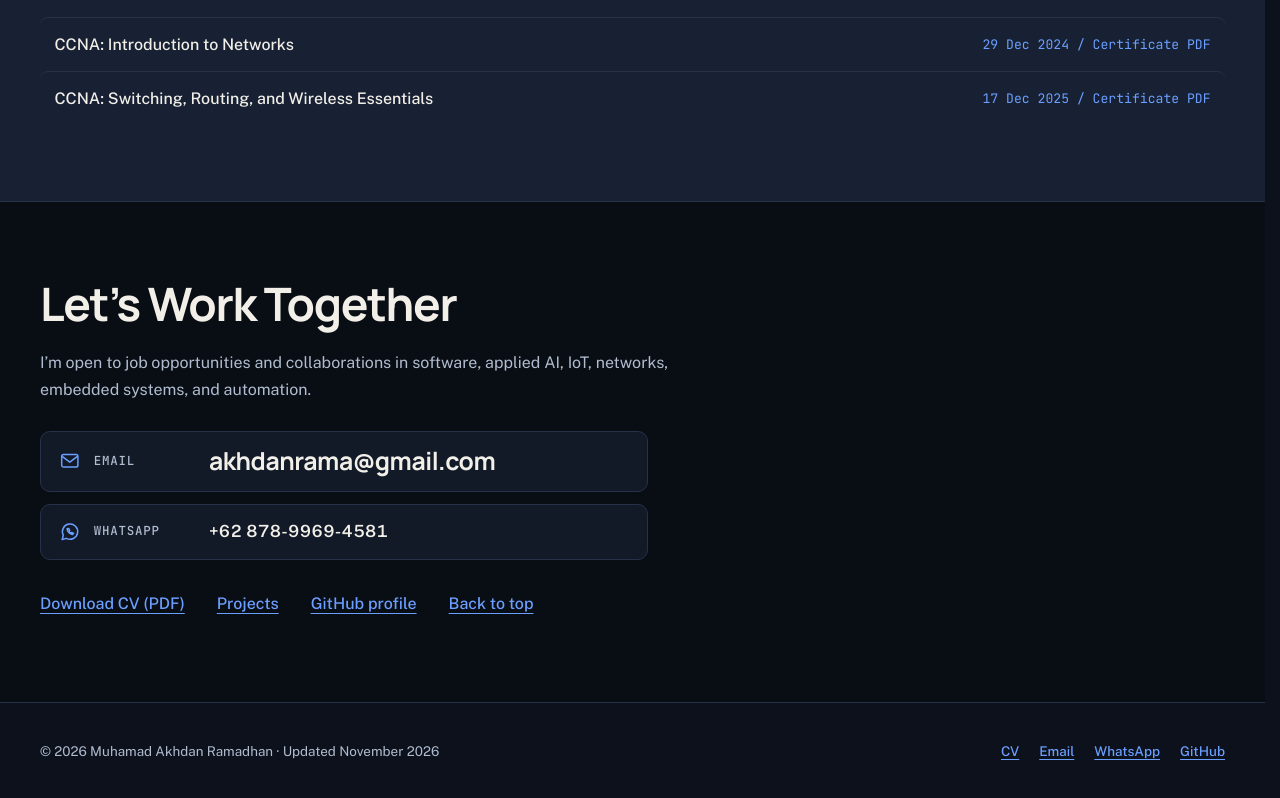
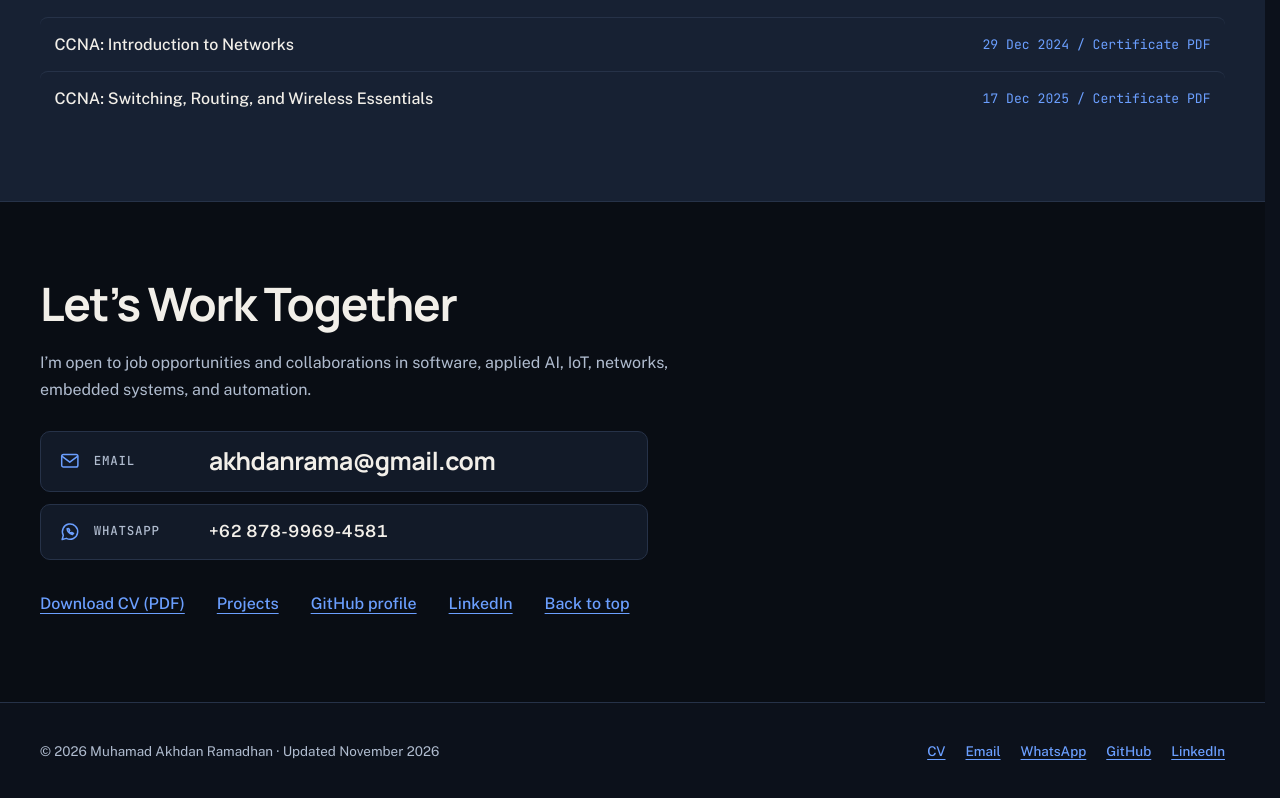
Before and after one commit to makhdanramadhan-ui/makhdanramadhan-ui.github.io, a plain HTML site: page index.html in a window 1280 px wide. Shown: the part 2362-3160 px from the top of the page. Drawn offline with Linux system fonts and the light colour scheme.

Commit message:
Tambah tautan LinkedIn

```diff
--- a/index.html
+++ b/index.html
@@ -273,6 +273,7 @@
             <a href="M-Akhdan-Ramadhan-CV.pdf">Download CV (PDF)</a>
             <a href="projects.html">Projects</a>
             <a href="https://github.com/makhdanramadhan-ui" target="_blank" rel="noopener">GitHub profile</a>
+            <a href="https://www.linkedin.com/in/muhamad-akhdan-ramadhan-4517bb314/" target="_blank" rel="noopener">LinkedIn</a>
             <a href="#about">Back to top</a>
           </div>
         </div>
@@ -287,6 +288,7 @@
           <a href="mailto:akhdanrama@gmail.com">Email</a>
           <a href="https://wa.me/6287899694581" target="_blank" rel="noopener">WhatsApp</a>
           <a href="https://github.com/makhdanramadhan-ui" target="_blank" rel="noopener">GitHub</a>
+          <a href="https://www.linkedin.com/in/muhamad-akhdan-ramadhan-4517bb314/" target="_blank" rel="noopener">LinkedIn</a>
         </div>
       </div>
     </footer>
```
Also changed, not shown: 1 other file.
